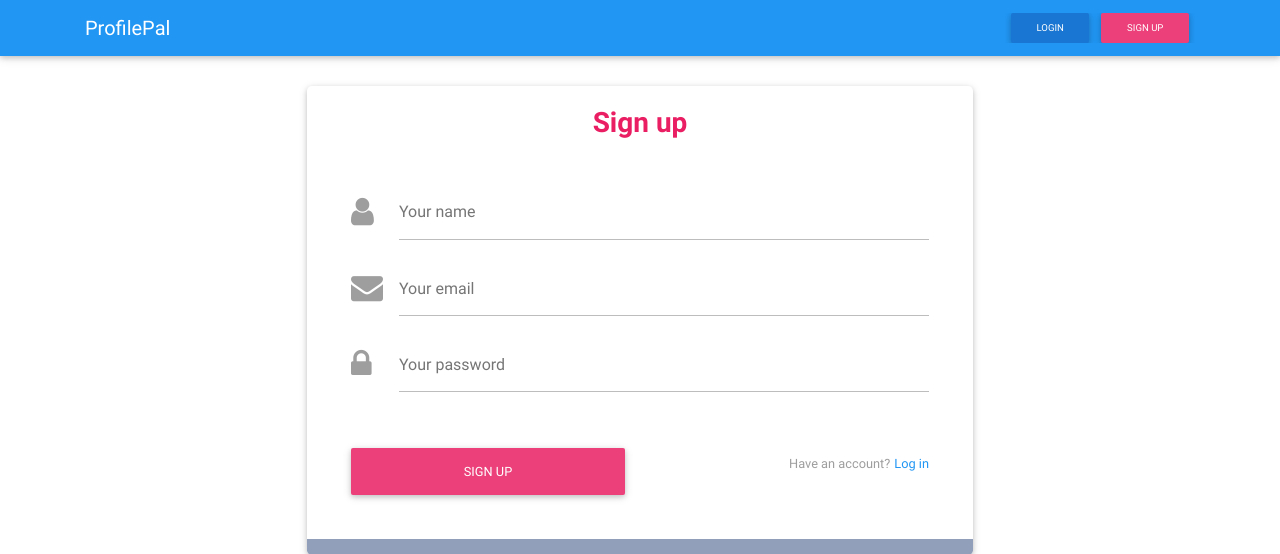
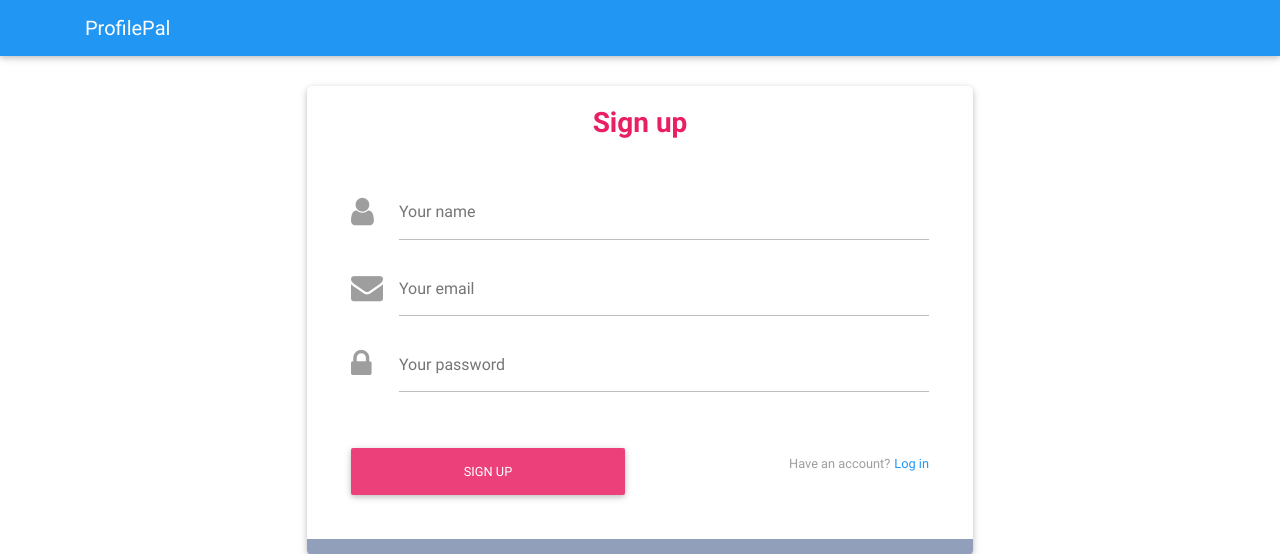
Before and after one commit to arsenakishev/ProfilePal, a Flask app: page /signup in a window 1280 px wide. Shown: the top 554 px of the page. Run offline with Flask 2, Linux system fonts and the light colour scheme; parts of the project's set-up code (start-up, migrations or seed data) failed here and were passed over; some libraries are stand-ins or nearby versions.

Commit message:
Fixed bug

```diff
--- a/templates/dashboard.html
+++ b/templates/dashboard.html
@@ -51,7 +51,7 @@
             <hr class="my-2">
 
             <div>
-                <button class="btn btn-outline-success btn-lg" role="button" name="photo" type="submit" onclick="loading('#photo')">Analyze Photo<span><svg id="photo" class="spinner" style="display:none" viewBox="0 0 50 50">
+                <button class="btn btn-outline-success btn-lg" role="button" name="photo" type="submit" onclick="loading('#photo2')">Analyze Photo<span><svg id="photo2" class="spinner" style="display:none" viewBox="0 0 50 50">
                         <circle class="path2" cx="25" cy="25" r="20" fill="none" stroke-width="5"></circle>
                 </svg></span></button> <span>
                 {% if not photo %}
@@ -63,7 +63,7 @@
             {% if photo %}
                 {% if emotions %}
             <div class="text-center">
-            <img style="max-width: 100%; height: auto; min-height:250px; max-height:250px; " id="photo"src="{{url_for('static',filename='img/photo.jpg')}}">
+            <img style="max-width: 100%; height: auto; min-height:250px; max-height:250px; " style="width:auto; min-height:200px; max-height:250px; height: auto;"  id="photo"src="{{url_for('static',filename='img/photo.jpg')}}">
             <br>
 
             Anger: {{emotions.anger}}<br>
--- a/templates/index.html
+++ b/templates/index.html
@@ -21,21 +21,9 @@
 
 <header>
     <nav class="navbar navbar-expand-lg navbar-dark blue double-nav">
-        <div class="container">
+        <div class="container text-center">
             {% block brand %}<a class="navbar-brand" href="#"><strong>ProfilePal</strong></a>{% endblock %}
-            <button class="navbar-toggler" type="button" data-toggle="collapse" data-target="#navbarSupportedContent" aria-controls="navbarSupportedContent"
-                    aria-expanded="false" aria-label="Toggle navigation"><span class="navbar-toggler-icon"></span></button>
-            <div class="collapse navbar-collapse" id="navbarSupportedContent">
-                {% block header %}
-                    <ul class="navbar-nav ml-auto">
-                        <form class="form-inline">
-                            <a class="btn btn-blue btn-sm my-0"type="submit" href="{{ url_for('login') }}">Login</a>
 
-                            <a class="btn btn-pink btn-sm my-0" type="submit" href="{{ url_for('signup') }}">Sign Up</a>
-                        </form>
-                    </ul>
-                {% endblock %}
-            </div>
         </div>
 
     </nav>
--- a/templates/profile.html
+++ b/templates/profile.html
@@ -11,7 +11,7 @@
             <img src="{{ url_for('static',filename='img/photo.png') }}"  class="avatar img-circle img-thumbnail" alt="avatar">
             {% endif %}
             {% if imgFlag==1%}
-            <img id="photo" src="{{ url_for('static',filename='img/photo.jpg') }}" style="max-width: 100%; min-height:250px; max-height:250px; height: auto;"  class="avatar img-circle img-thumbnail" alt="avatar">
+            <img id="photo" src="{{ url_for('static',filename='img/photo.jpg') }}" style="width:auto; min-height:200px; max-height:250px; height: auto;"  class="avatar img-circle img-thumbnail" alt="avatar">
             {% endif %}
 
         </div>
--- a/templates/profile2.html
+++ b/templates/profile2.html
@@ -13,7 +13,7 @@
             <img src="{{ url_for('static',filename='img/photo.png') }}" width="50%" height="50%" class="avatar img-circle img-thumbnail text-center" alt="avatar">
             {% endif %}
             {% if imgFlag==1%}
-            <img id = "photo" src="{{ url_for('static',filename='img/photo.jpg') }}" style="max-width: 100%; min-height:250px; max-height:250px; height: auto;" class="avatar img-circle img-thumbnail" alt="avatar">
+            <img id = "photo" src="{{ url_for('static',filename='img/photo.jpg') }}" style="width:auto; min-height:200px; max-height:250px; height: auto;" class="avatar img-circle img-thumbnail" alt="avatar">
 
             {% endif %}
 
```
